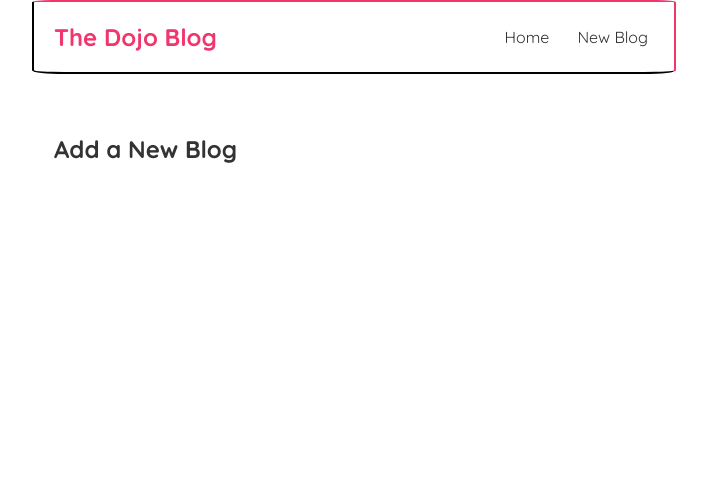
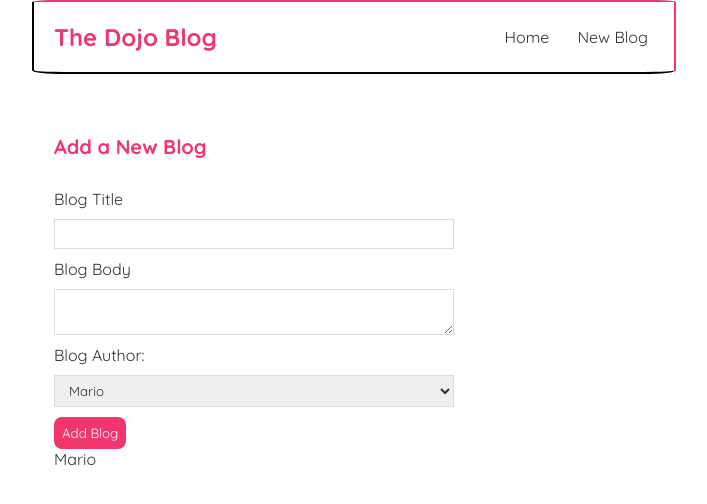
Before and after one commit to lzf834/learn-react, a React (Create React App) app: page /create in a window 1280 px wide. Shown: the top 504 px of the page, without its empty margins (286-993 px from the left). Built offline with nearby package versions, Linux system fonts and the light colour scheme.

Commit message:
Lesson 27 - Controlled Inputs (Forms)

```diff
--- a/src/Create.js
+++ b/src/Create.js
@@ -1,7 +1,37 @@
+import { useState } from "react";
+
 const Create = () => {
+  const [title, setTitle] = useState("");
+  const [body, setBody] = useState("");
+  const [author, setAuthor] = useState("Mario");
+
   return (
     <div className="create">
       <h2>Add a New Blog</h2>
+      <form>
+        <label>Blog Title</label>
+        <input
+          type="text"
+          required
+          value={title}
+          onChange={(e) => setTitle(e.target.value)}
+        />
+        <label>Blog Body</label>
+        <textarea
+          required
+          value={body}
+          onChange={(e) => setBody(e.target.value)}
+        ></textarea>
+        <label>Blog Author:</label>
+        <select value={author} onChange={(e) => setAuthor(e.target.value)}>
+          <option value="Mario">Mario</option>
+          <option value="Yoshi">Yoshi</option>
+        </select>
+        <button>Add Blog</button>
+        <p>{title}</p>
+        <p>{body}</p>
+        <p>{author}</p>
+      </form>
     </div>
   );
 };
--- a/src/index.css
+++ b/src/index.css
@@ -73,3 +73,39 @@
 .blog-details div {
   margin: 20px 0;
 }
+
+/* Create a new blog */
+.create {
+  max-width: 400px;
+}
+
+.create label {
+  text-align: left;
+  display: block;
+}
+
+.create h2 {
+  font-size: 20px;
+  color: #f1356d;
+  margin-bottom: 30px;
+}
+
+.create input,
+.create textarea,
+.create select {
+  width: 100%;
+  padding: 6px 10px;
+  margin: 10px 0;
+  border: 1px solid #ddd;
+  box-sizing: border-box;
+  display: block;
+}
+
+.create button {
+  background: #f1356d;
+  color: #fff;
+  border: 0;
+  padding: 8px;
+  border-radius: 8px;
+  cursor: pointer;
+}
```
